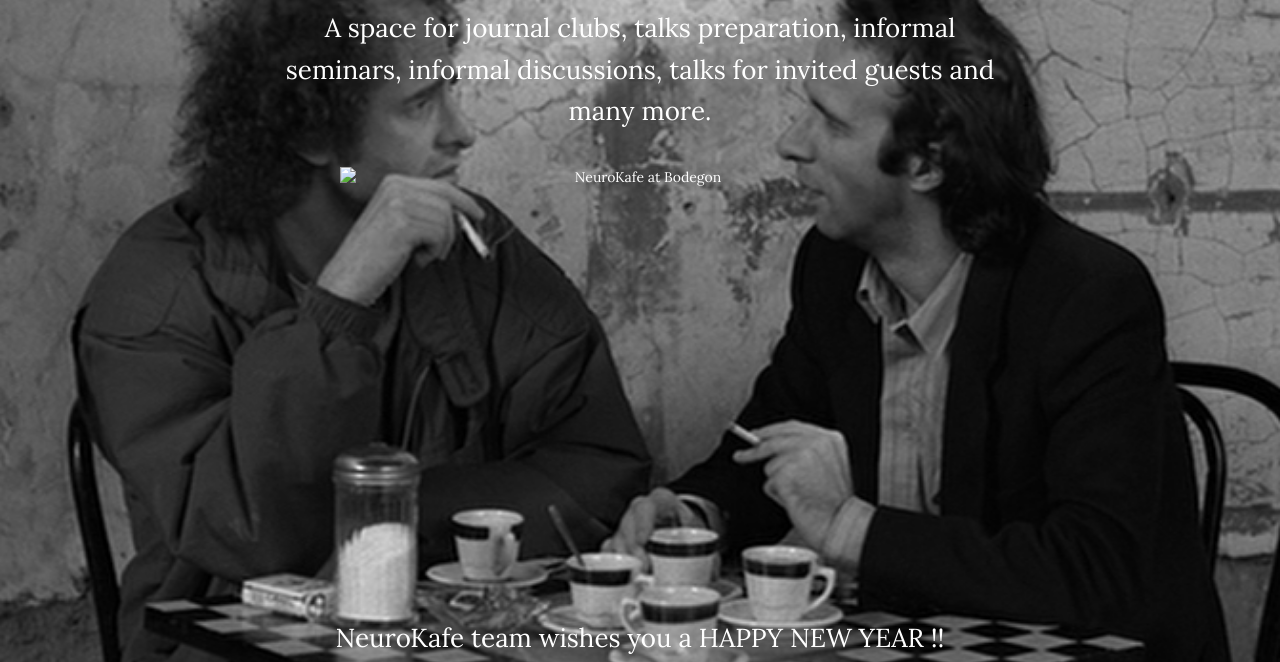
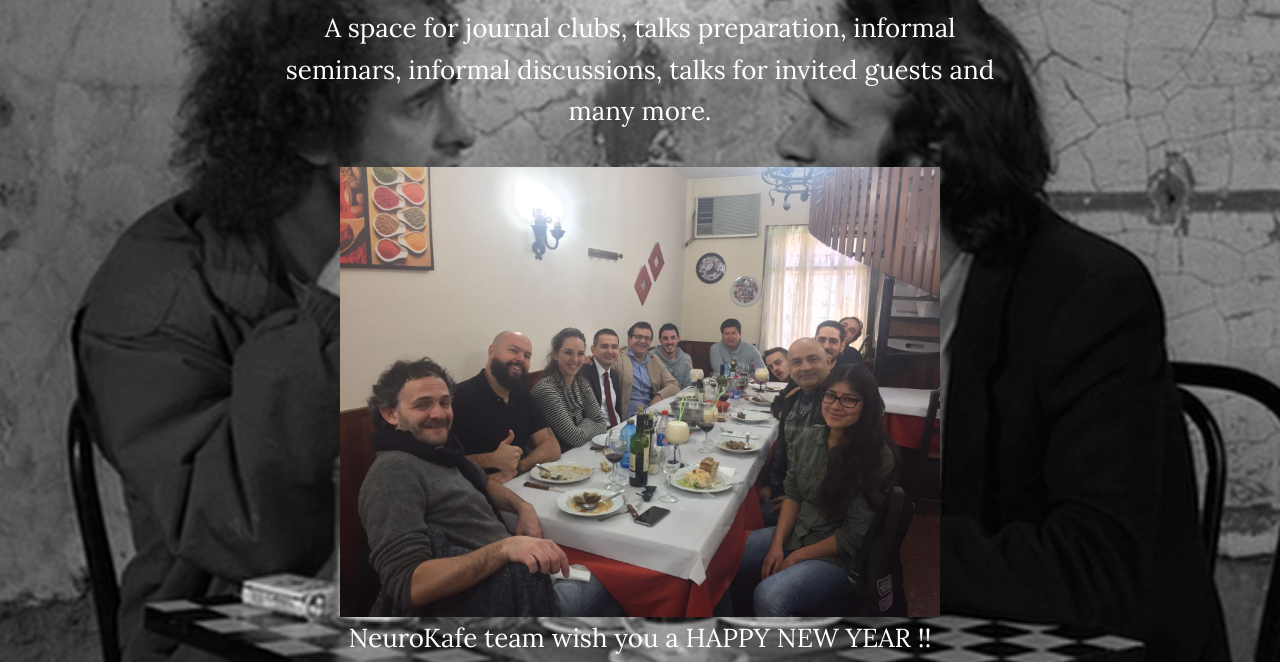
Before and after one commit to neurokafe/neurokafe.github.io, a website: page index.html in a window 1280 px wide. Shown: the part 138-800 px from the top of the page. Drawn offline with nearby package versions, Linux system fonts and the light colour scheme; some packages are replaced by stand-ins of ours.

Commit message:
HNY message and picture3

```diff
--- a/index.html
+++ b/index.html
@@ -78,8 +78,8 @@
                         <p class="intro-text"> A space for journal clubs, talks preparation,
                           informal seminars, informal discussions, talks for invited guests and many more.
                         <br></p>
-                        <img src=" url(../img/neurokafe_bodegon.jpeg)" class="img-responsive center-block" alt="NeuroKafe at Bodegon" style="width:600px;height:450px;">
-                        <p class="intro-text"> NeuroKafe team wishes you a HAPPY NEW YEAR !!
+                        <img src="../img/neurokafe_bodegon.jpeg" class="img-responsive center-block" alt="NeuroKafe at Bodegon" style="width:600px;height:450px;">
+                        <p class="intro-text"> NeuroKafe team wish you a HAPPY NEW YEAR !!
                         <br></p>
                         <a href="#about" class="btn btn-circle page-scroll">
                             <i class="fa fa-angle-double-down animated"></i>
```
Also changed, not shown: img/neurokafe_bodegon.jpeg (added).
